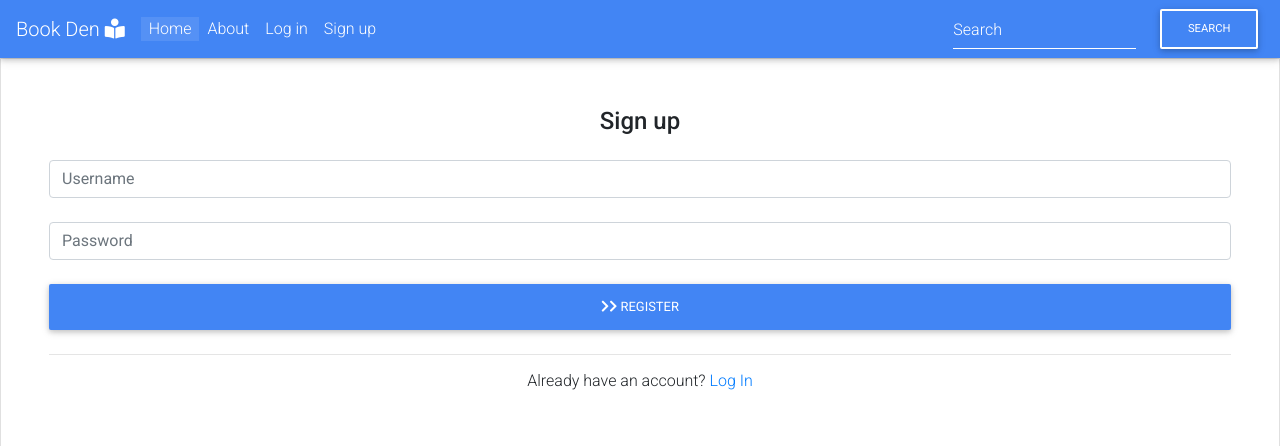
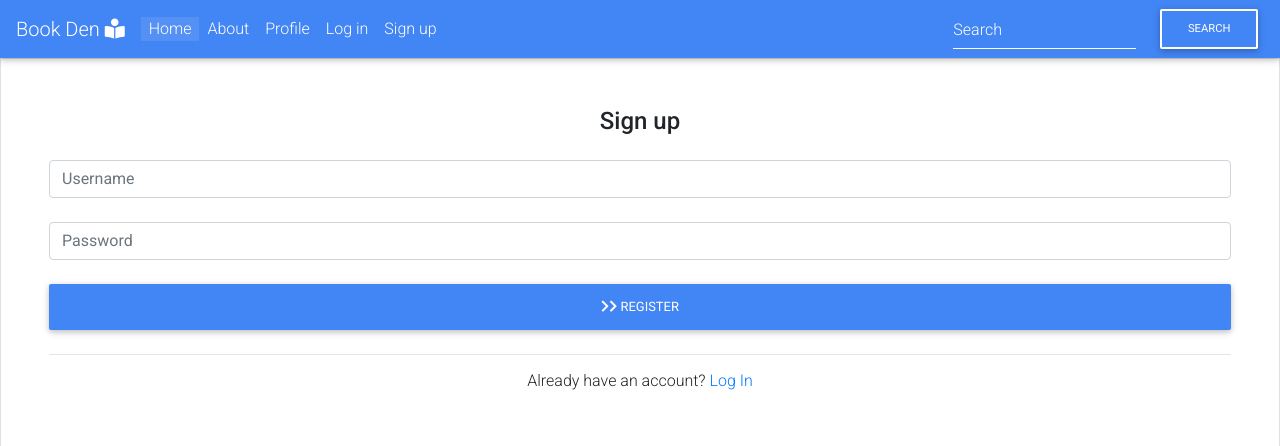
Before and after one commit to Abelyem/MS3-project, a Flask app: page /register in a window 1280 px wide. Shown: the top 446 px of the page. Run offline with Flask 2, Linux system fonts and the light colour scheme; some libraries are stand-ins or nearby versions.

Commit message:
Added new /profile route, which passes username variable also / set up new page for profile.html which displays message after successfull log in / added new redirect link to login and register routes which lead to profile upon successful log in or sign up

```diff
--- a/app.py
+++ b/app.py
@@ -51,6 +51,7 @@ def register():
 
         session["user"] = request.form.get("username").lower()
         flash("Registration Successful!")
+        return redirect(url_for("profile", username=session["user"]))
     return render_template("register.html")
 
 
@@ -64,7 +65,10 @@ def login():
             if check_password_hash(
                 existing_user["password"], request.form.get("password")):
                     session["user"] = request.form.get("username").lower()
-                    flash("Welcome, {}".format(request.form.get("username")))
+                    flash("Welcome, {}".format(
+                        request.form.get("username")))
+                    return redirect(url_for(
+                        "profile", username=session["user"]))
             else:
                 flash("Incorrect login details")
                 return redirect(url_for("login"))
@@ -75,6 +79,13 @@ def login():
     return render_template("login.html")
 
 
+@app.route("/profile/<username>", methods=["GET", "POST"])
+def profile(username):
+    username = mongo.db.users.find_one(
+        {"username": session["user"]})["username"]
+    return render_template("profile.html", username=username)
+
+
 if __name__ == "__main__":
     app.run(host=os.environ.get("IP"),
             port=int(os.environ.get("PORT")),
--- a/templates/base.html
+++ b/templates/base.html
@@ -61,6 +61,9 @@
           </li>
           <li class="nav-item">
             <a class="nav-link" href="#">About</a>
+          </li>
+           <li class="nav-item">
+            <a class="nav-link" href="{{ url_for('profile', username=session['user']) }}">Profile</a>
           </li>
           <li class="nav-item">
             <a class="nav-link" href="{{ url_for('login') }}">Log in</a>
```
Also changed, not shown: templates/profile.html (added, +17 -0 lines).
